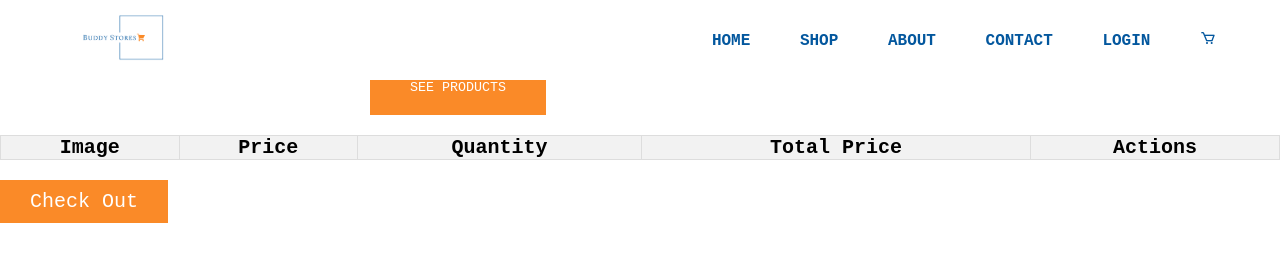
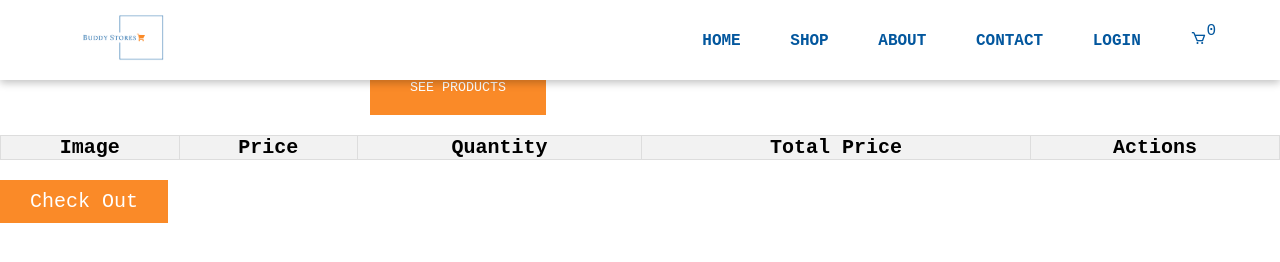
Before and after one commit to codenameMANUEL/E-commerce, a plain HTML site: page UI/cart.html in a window 1280 px wide. Drawn offline with nearby package versions, Linux system fonts and the light colour scheme; no server answers.

Commit message:
friday 15

```diff
--- a/UI/cart.html
+++ b/UI/cart.html
@@ -11,7 +11,7 @@
 </head>
 <body>
 
-    <!-- NAVBAR  -->
+    <!-- NAVBAR -->
     <header>
         <a href="index.html" class="logo">
             <img src="Img/buddy-stores-low-resolution-logo-color-on-transparent-background.png" alt="">
@@ -30,7 +30,7 @@
             <a href="contact.html" style="--i:3;">CONTACT</a>
             <a href="login.html" style="--i:3;">LOGIN</a>
             <a href="cart.html" style="--i:4;">
-                <i class='bx bx-cart'></i>
+                <i class='bx bx-cart'><span id="cart-item-count"></span></i>
             </a>
         </nav>
     </header>
--- a/UI/navbar.css
+++ b/UI/navbar.css
@@ -18,6 +18,7 @@ header img{
     align-items: center;
     z-index: 99;
     position: fixed;
+    box-shadow: rgba(0, 0, 0, 0.24) 0px 3px 8px;
   }
   header::before{
     content: "";
```
Also changed, not shown: UI/about.html (+4 -3 lines), UI/checkout.html (+3 -3 lines), UI/contact.html (+3 -3 lines), UI/product.html (+3 -1 lines), UI/shop.html (+2 -2 lines).
